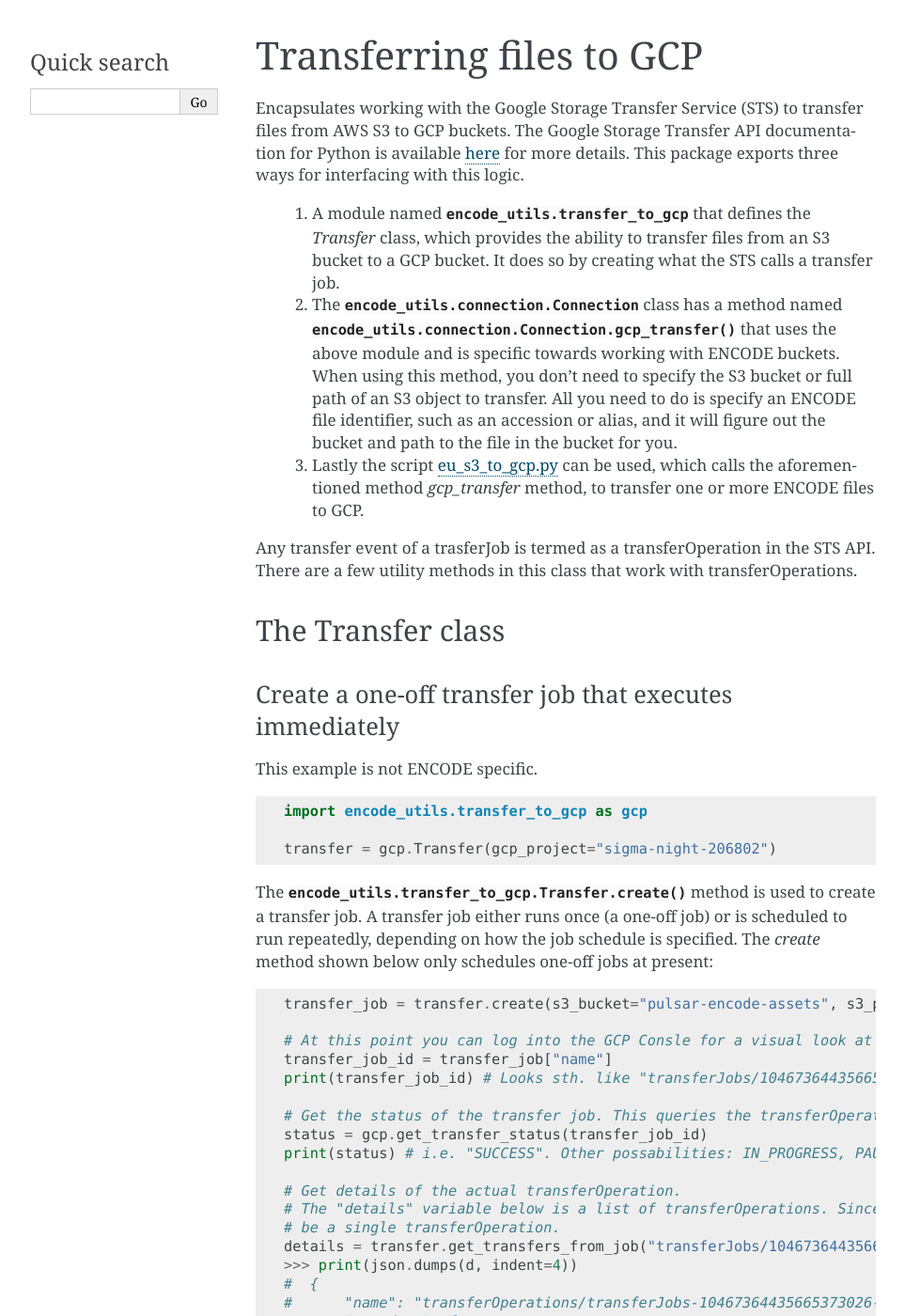
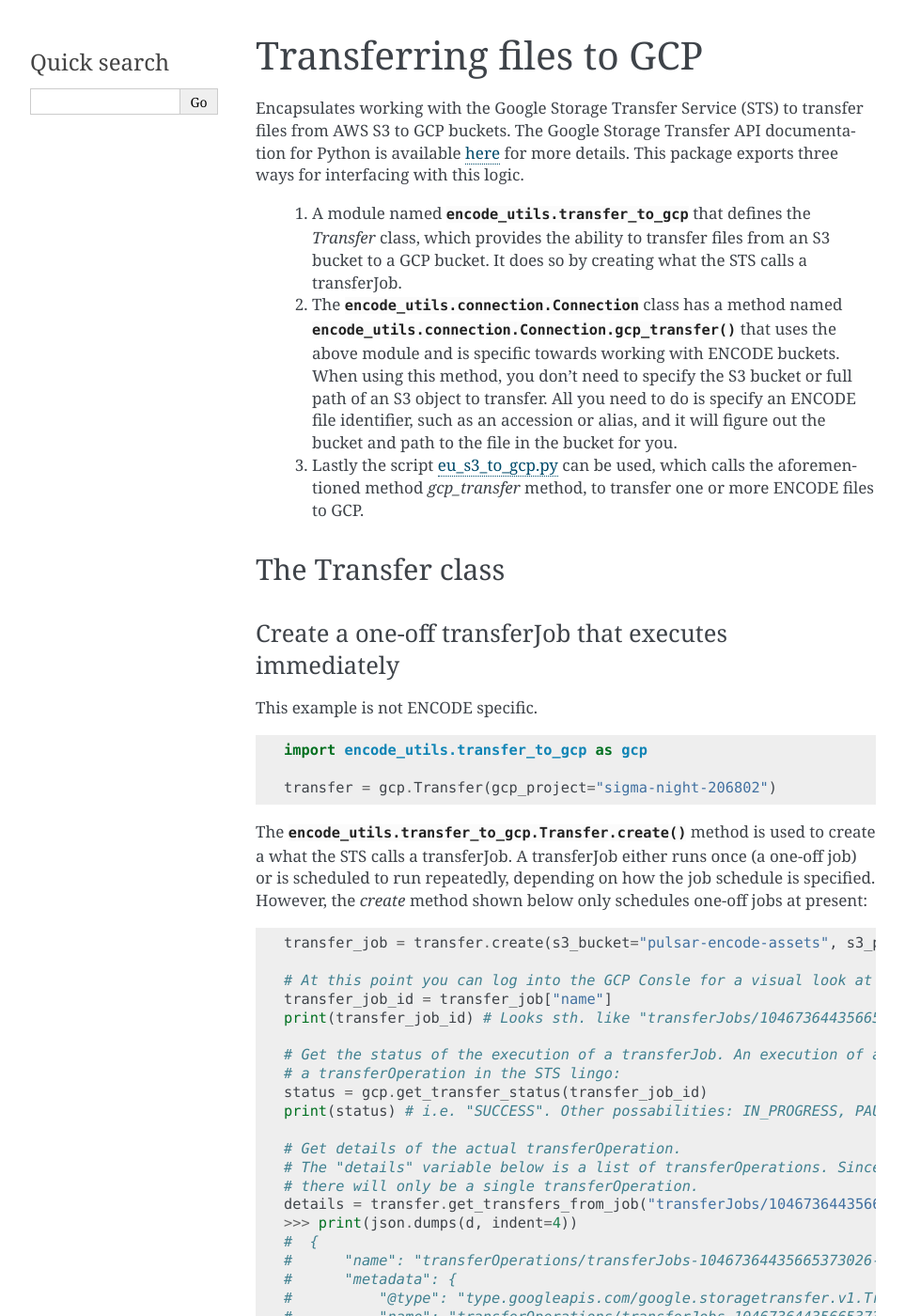
Before and after one commit to StanfordBioinformatics/encode_utils, a Sphinx documentation site: the page built from docs/examples_gcp.rst, in a window 1280 px wide and 1400 px high. Shown: the whole window at 94% size, without its empty margins (148-1111 px from the left). Built offline with Sphinx 7.4.7, drawn with Linux system fonts in a browser that asks for light colours; pages that are not in the unit, such as notebooks, are missing from menus; some of the changed text lies outside the part shown.

Commit message:
Updated rst documentation

```diff
--- a/docs/examples_gcp.rst
+++ b/docs/examples_gcp.rst
@@ -10,7 +10,7 @@ for more details. This package exports three ways for interfacing with this logi
 
   1. A module named :mod:`encode_utils.transfer_to_gcp` that defines the `Transfer` class, which
      provides the ability to transfer files from an S3 bucket to a GCP bucket. It does so by
-     creating what the STS calls a transfer job.
+     creating what the STS calls a transferJob.
 
   2. The :class:`encode_utils.connection.Connection`
      class has a method named :func:`encode_utils.connection.Connection.gcp_transfer` that uses the above
@@ -22,13 +22,10 @@ for more details. This package exports three ways for interfacing with this logi
   3. Lastly the script :doc:`scripts/eu_s3_to_gcp` can be used, which calls the aforementioned
      method `gcp_transfer` method, to transfer one or more ENCODE files to GCP.
 
-Any transfer event of a trasferJob is termed as a transferOperation in the STS API. There are
-a few utility methods in this class that work with transferOperations.
-
 The Transfer class
 -------------------
 
-Create a one-off transfer job that executes immediately
+Create a one-off transferJob that executes immediately
 ^^^^^^^^^^^^^^^^^^^^^^^^^^^^^^^^^^^^^^^^^^^^^^^^^^^^^^^^
 
 This example is not ENCODE specific.
@@ -39,24 +36,25 @@ This example is not ENCODE specific.
 
   transfer = gcp.Transfer(gcp_project="sigma-night-206802")
 
-The :func:`encode_utils.transfer_to_gcp.Transfer.create` method is used to create a transfer job.
-A transfer job either runs once (a one-off job) or is scheduled
-to run repeatedly, depending on how the job schedule is specified. The `create` method shown below
+The :func:`encode_utils.transfer_to_gcp.Transfer.create` method is used to create a what the STS
+calls a transferJob. A transferJob either runs once (a one-off job) or is scheduled
+to run repeatedly, depending on how the job schedule is specified. However, the `create` method shown below
 only schedules one-off jobs at present::
 
   transfer_job = transfer.create(s3_bucket="pulsar-encode-assets", s3_paths=["reads.fastq.gz"], gcp_bucket="nathankw1", description="test")
 
-  # At this point you can log into the GCP Consle for a visual look at your transfer job.
+  # At this point you can log into the GCP Consle for a visual look at your transferJob.
   transfer_job_id = transfer_job["name"]
   print(transfer_job_id) # Looks sth. like "transferJobs/10467364435665373026".
 
-  # Get the status of the transfer job. This queries the transferOperation:
+  # Get the status of the execution of a transferJob. An execution of a transferJob is called
+  # a transferOperation in the STS lingo:
   status = gcp.get_transfer_status(transfer_job_id)
   print(status) # i.e. "SUCCESS". Other possabilities: IN_PROGRESS, PAUSED, FAILED, ABORTED.
 
   # Get details of the actual transferOperation.
-  # The "details" variable below is a list of transferOperations. Since we created a one-off job, there will only
-  # be a single transferOperation.
+  # The "details" variable below is a list of transferOperations. Since we created a one-off job,
+  # there will only be a single transferOperation.
   details = transfer.get_transfers_from_job("transferJobs/10467364435665373026")[0]
   >>> print(json.dumps(d, indent=4))
   #  {
@@ -115,5 +116,5 @@ Running the script
   eu_s3_to_gcp.py --dcc-mode prod \
                   --file-ids ENCFF270SAL ENCFF861EEE \
                   --gcpbucket nathankw1 \
-                  --gcpproject sigma-night-206802
+                  --gcpproject sigma-night-206802 \
                   --description test
```
Also changed, not shown: other parts of docs/examples_gcp.rst (+3 -0 lines).
